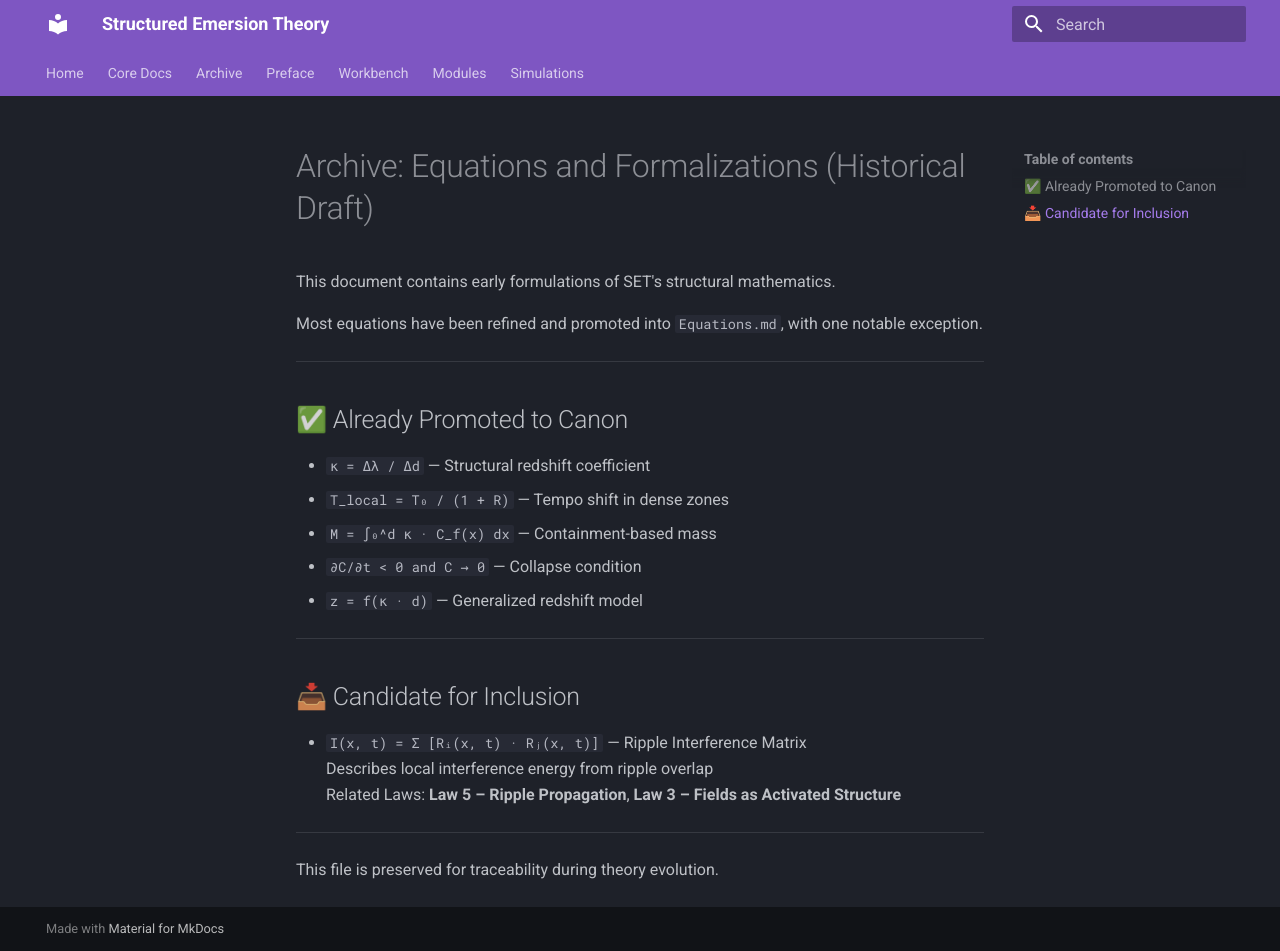
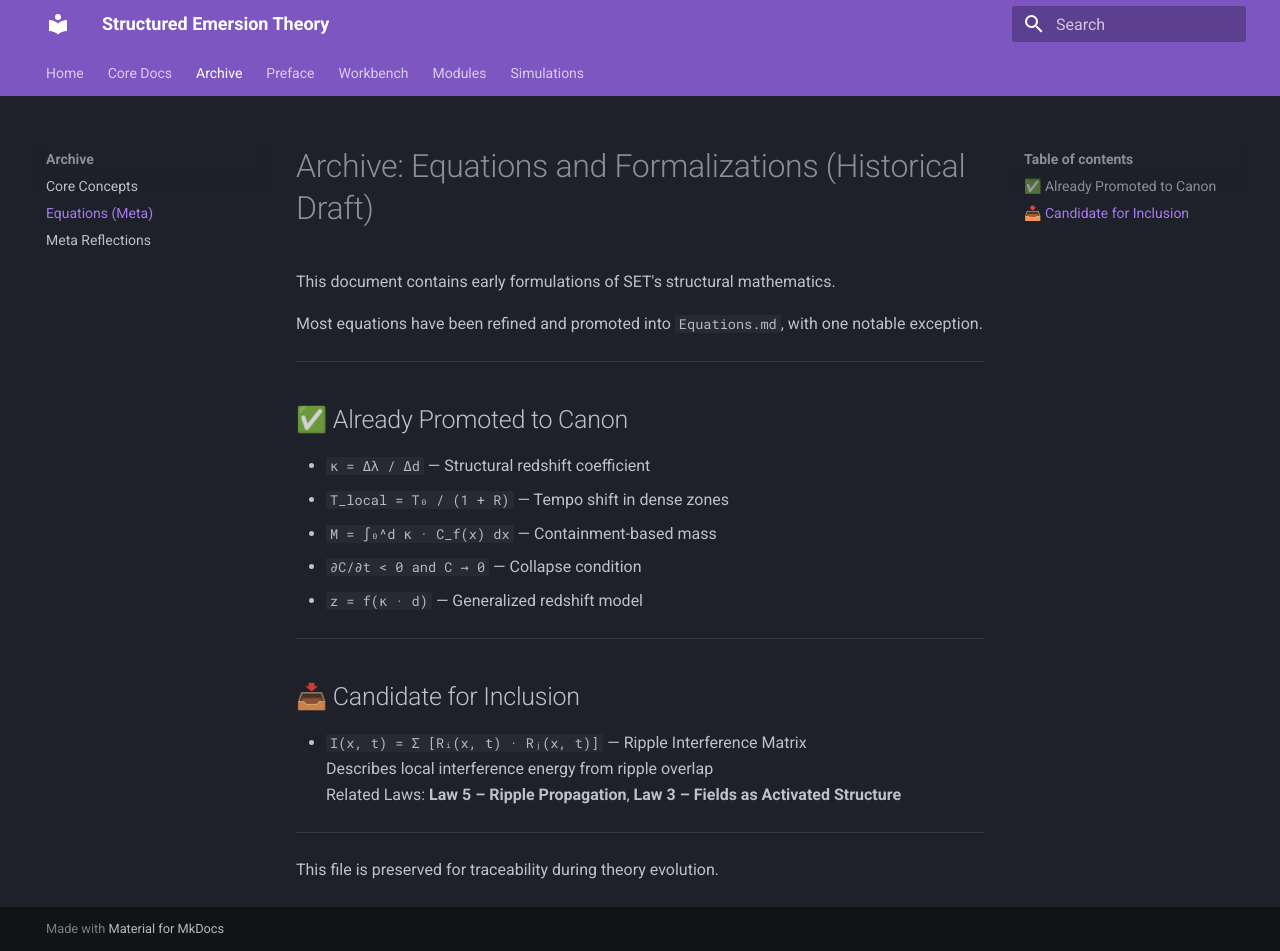
Before and after one commit to Structured-Emersion-Theory/Structured-Emersion-Theory, an MkDocs documentation site: the page built from docs/archive/equations.md, in a window 1280 px wide and 951 px high. Built offline with MkDocs 1.6.1 and Material for MkDocs 9.7.7, drawn with Linux system fonts in a browser that asks for light colours; some of the changed lines change nothing that is shown.

Commit message:
webpage construction

```diff
--- a/mkdocs.yml
+++ b/mkdocs.yml
@@ -20,12 +20,22 @@ nav:
       - Equation Candidates: equation_candidates.md
       - Integration Protocol: Integration_Protocol.md
   - Archive:
-      - All Files: archive/
+      - Core Concepts: archive/core_concepts.md
+      - Equations (Meta): archive/equations.md
+      - Meta Reflections: archive/meta_reflections.md
   - Preface:
-      - All Files: Preface/
+      - Reflections from the Edge: Preface/Reflections_from_the_Edge.md
   - Workbench:
-      - All Files: Workbench/
+      - Charge Field Alignment: Workbench/Charge_Field_Alignment.md
+      - Ripple Cascade: Workbench/Ripple_Cascade.md
   - Modules:
-      - All Files: modules/
+      - README: modules/README.md
+      - Consciousness Field: modules/Consciousness_Field.md
+      - Field Collisions: modules/Field_Collisions.md
+      - Laws of Structure: modules/Laws_of_Structure.md
+      - Node Theory: modules/Node_Theory.md
+      - Quantum Reframes: modules/Quantum_Reframes.md
+      - Time Tempo: modules/Time_Tempo.md
   - Simulations:
-      - All Files: sim/
+      - README: sim/README.md
+      - Simulation Notes: sim/Simulation_Notes.md
```
Also changed, not shown: docs/index.md (renamed from index.md).
